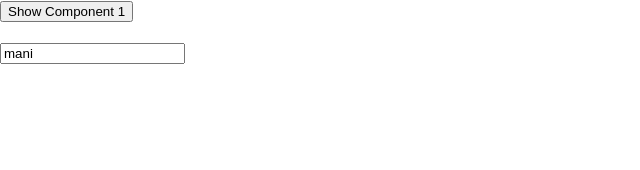
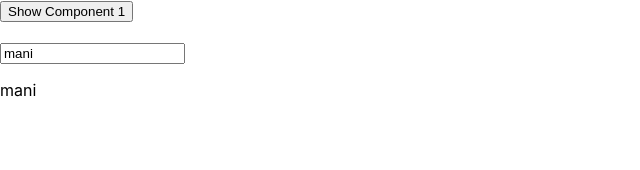
Before and after one commit to ks-mani/react-lifecycles, a React (Create React App) app: page / in a window 1280 px wide. Both pictures are taken after a click on the button "Show Component 1". Shown: the top 170 px of the page, without its empty margins (0-640 px from the left). Built offline with nearby package versions, Linux system fonts and the light colour scheme.

Commit message:
Component2 - Part 1

```diff
--- a/src/Component1.js
+++ b/src/Component1.js
@@ -1,4 +1,5 @@
 import React from 'react';
+import Component2 from './Component2';
 
 class Component1 extends React.Component {
     constructor() {
@@ -43,6 +44,7 @@ class Component1 extends React.Component {
                 <div style={{marginTop: '20px'}}>
                     <input type="text" name="name" value={this.state.value} onChange={this.inputChangeHandler}/>
                 </div>
+                <Component2 name={this.state.value} />
             </>
         )
     }
--- /dev/null
+++ b/src/Component2.js
@@ -0,0 +1,25 @@
+import React from 'react';
+
+export default class Component2 extends React.Component {
+    constructor() {
+        super();
+        console.log("%c[Component2.js]", 'color: yellow; font-size: 15px',"\tconstructor Called")
+    }
+
+    componentDidUpdate(prevProps, prevState, snapshot) {
+        console.log("%c[Component2.js]", 'color: yellow; font-size: 15px',"\tcomponentDidUpdate Called")
+    }
+
+    componentDidMount() {
+        console.log("%c[Component2.js]", 'color: yellow; font-size: 15px',"\tcomponentDidMount Called")
+    }
+
+    render() {
+        console.log("%c[Component2.js]", 'color: yellow; font-size: 15px',"\tRender Called")
+        return (
+            <>
+                <p>{this.props.name}</p>
+            </>
+        )
+    }
+}
```
